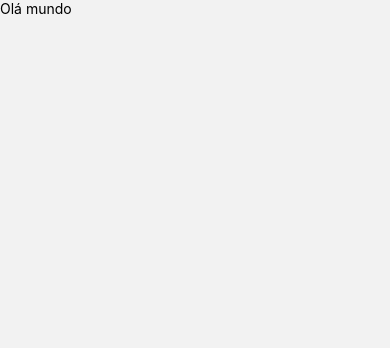
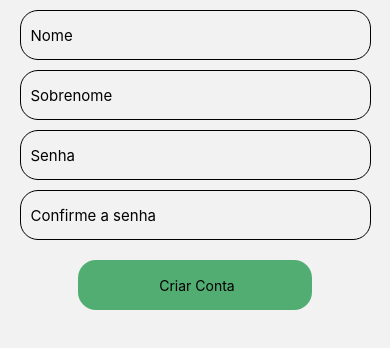
Before and after one commit to chavante01/projeto-Carlos, a React Native app in the folder ProjetoAguia/: screen /Cadastro in a window 390 px wide. Shown: the top 348 px of the page. Built offline with nearby package versions, Linux system fonts and the light colour scheme.

Commit message:
adição da página cadastro

```diff
--- a/ProjetoAguia/assets/Cadastro.js
+++ b/ProjetoAguia/assets/Cadastro.js
@@ -1,13 +1,64 @@
-import React from 'react';
-import {View, Text, StyleSheet, TouchableOpacity, Flatlist} from 'react-native';
+import React, {useState} from 'react';
+import {View, Text, StyleSheet, TouchableOpacity,TextInput} from 'react-native';
 import { useNavigation } from '@react-navigation/native';
 
 export default function Cadastro(){
+    const navigation = useNavigation();
+    const [nome, setNome] = useState('');
+    const [sobrenome, setSobrenome] = useState('');
+    const [senha, setSenha] = useState('');
+    const [confirm, setConfirm] = useState('');
+
+    function cadastrar(){
+        if(senha != confirm){
+            alert("Senha escrita de forma incorreta!!!")
+        }else{
+            navigation.navigate('Login')
+        }
+    }
+
     return(
-        <View>
-            <Text>
-                Olá mundo
-            </Text>
+        <View style={styles.container}>
+            <TextInput style={styles.input} placeholder='Nome' onChangeText={(text) => setNome(text)}/>
+
+            <TextInput style={styles.input} placeholder='Sobrenome' onChangeText={(text) => setSobrenome(text)}/>
+
+            <TextInput style={styles.input} placeholder='Senha' onChangeText={(text) => setSenha(text)}/>
+
+            <TextInput style={styles.input} placeholder='Confirme a senha' onChangeText={(text) => setConfirm(text)}/>
+
+            <TouchableOpacity style={styles.button} onPress={cadastrar}>
+                <Text style={{color:'#000'}}> Criar Conta</Text>
+            </TouchableOpacity>
         </View>
-    );
+
+    )
 }
+
+const styles = StyleSheet.create({
+    container:{
+        flex:1,
+        alignItems:'center',
+    },
+    input:{
+        width:'90%',
+        height:50,
+        borderWidth:1,
+        borderRadius:18,
+        marginTop:10,
+        padding:10,
+        fontSize:15,
+    },
+    button:{
+        alignItems:'center',
+        justifyContent:'center',
+        width:'60%',
+        height:50,
+        borderRadius:18,
+        marginTop:20,
+        padding:10,
+        fontSize:15,
+        backgroundColor:'#51ad72',
+    }
+
+})
--- a/ProjetoAguia/assets/Login.js
+++ b/ProjetoAguia/assets/Login.js
@@ -1,5 +1,5 @@
 import React, {useState} from 'react';
-import {View, Text, StyleSheet, TouchableOpacity, Flatlist, TextInput} from 'react-native';
+import {View, Text, StyleSheet, TouchableOpacity, TextInput} from 'react-native';
 import { useNavigation } from '@react-navigation/native';
 import Ionicons from 'react-native-vector-icons/Ionicons';
 
```
